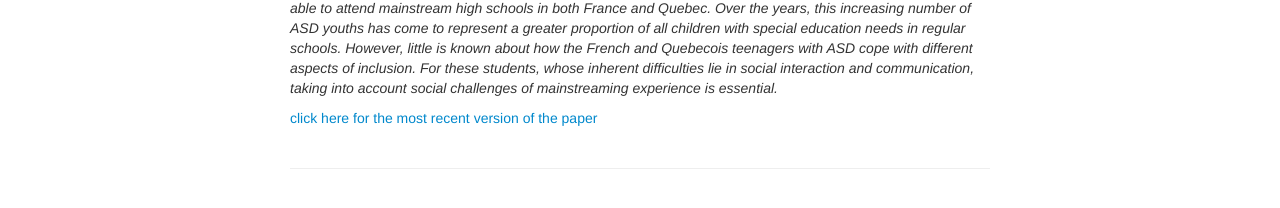
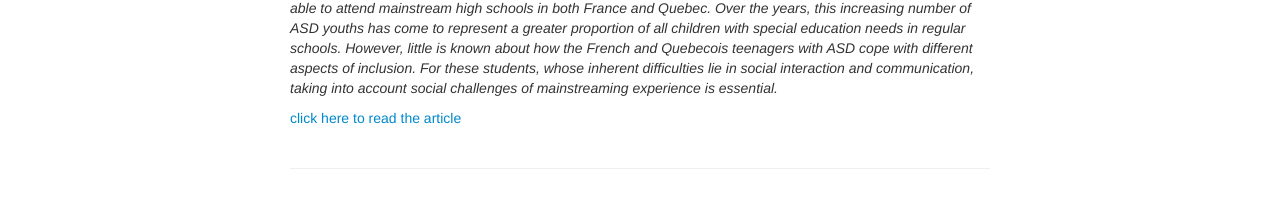
Before and after one commit to morgane-aubineau/My_personal_website, a Jekyll site: the page built from pages/research.md, in a window 1280 px wide. Shown: the part 254-462 px from the top of the page. Built offline with Jekyll 4.4.1, drawn with Linux system fonts in a browser that asks for light colours.

Commit message:
ajout article NEA

```diff
--- a/pages/research.md
+++ b/pages/research.md
@@ -13,8 +13,7 @@ with special education needs in regular schools. However, little is known about
 different aspects of inclusion. For these students, whose inherent difficulties lie in social interaction and communication, taking into account social
 challenges of mainstreaming experience is essential.*
 
-[click here for the most recent version of the paper]({{ BASE_PATH}}/pages/working_papers/sample-working-paper.pdf)
-
+[click here to read the article]({{ BASE_PATH}}/pages/working_papers/Aubineau_NEA_2018.pdf)
 
 <!-- Note: this is how to write a comment in HTML. Everything in here won't show up on your webpage.-->
 
```
Also changed, not shown: 1 other file.
